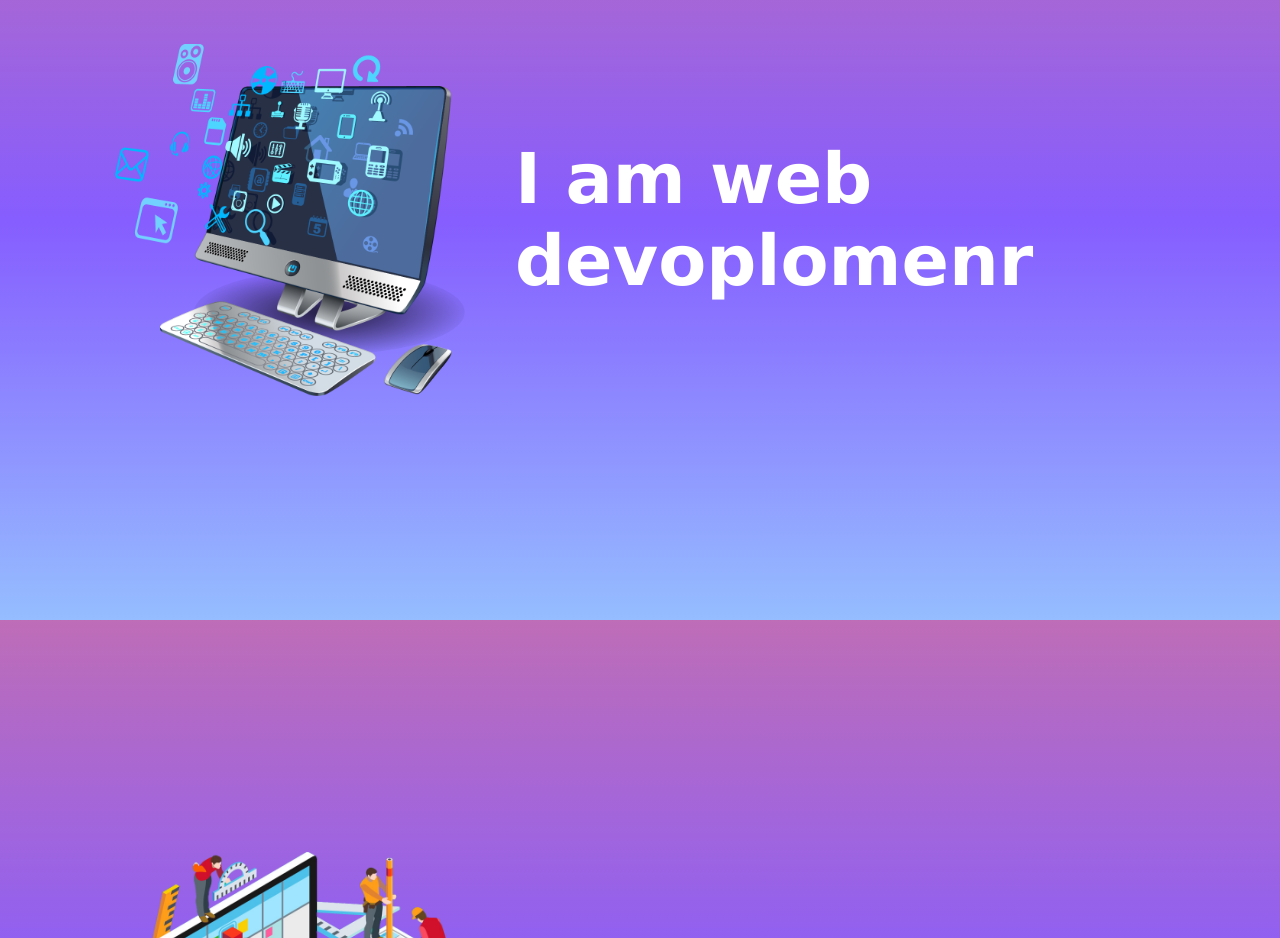
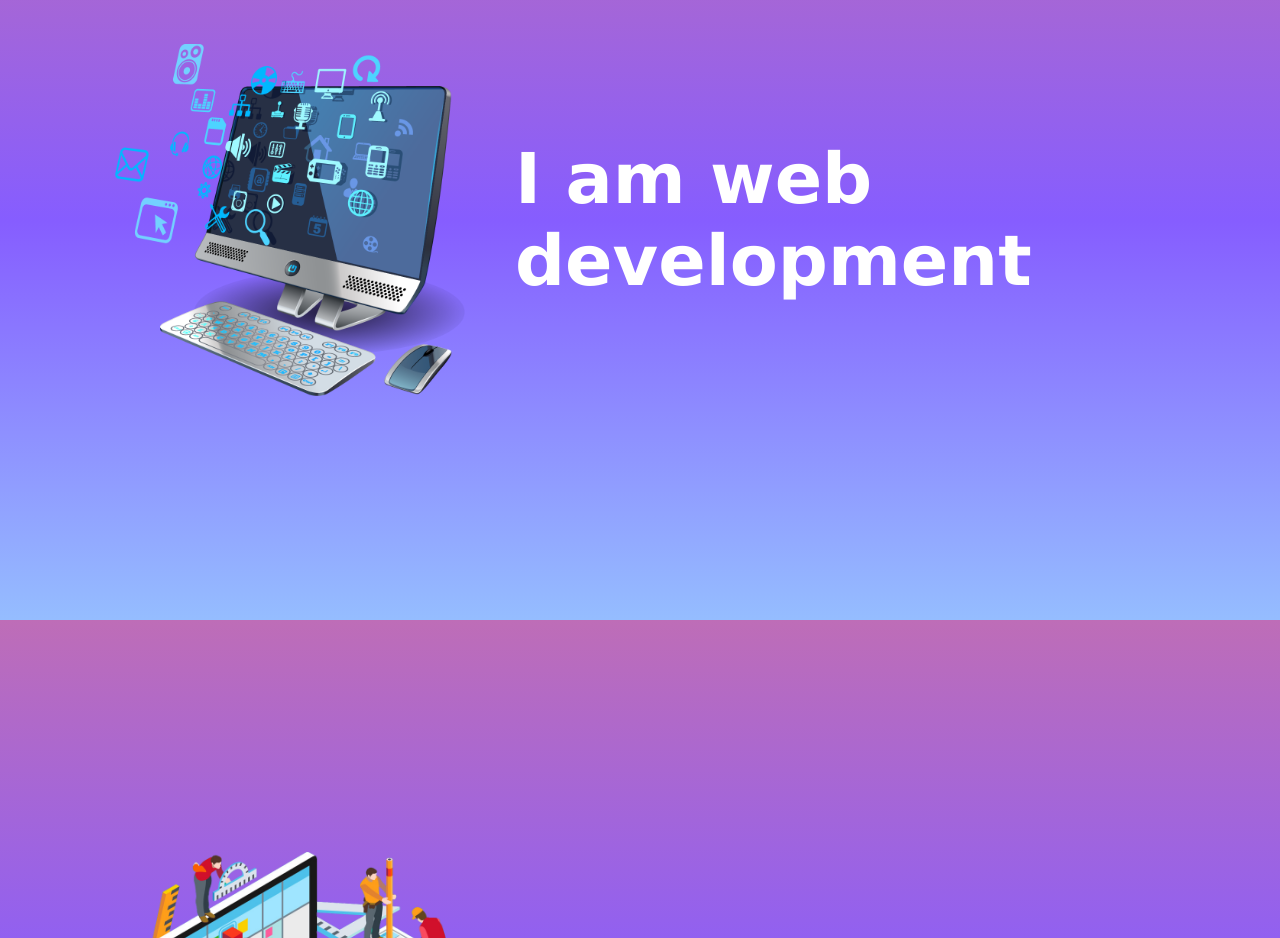
Before and after one commit to badalhasan/test.project.github.io, a plain HTML site: page index.html in a window 1280 px wide. Shown: the part 980-1918 px from the top of the page. Drawn offline with Linux system fonts and the light colour scheme.

Commit message:
Update index.html

```diff
--- a/index.html
+++ b/index.html
@@ -15,7 +15,7 @@
   </div>
   <div class="slied">
     <img src="img/pngegg (6).png" alt="img">
-    <h2>I am web devoplomenr</h2>
+    <h2>I am web development</h2>
   </div>
   <div class="slied">
     <img src="img/pngegg (7).png" alt="img">
```
